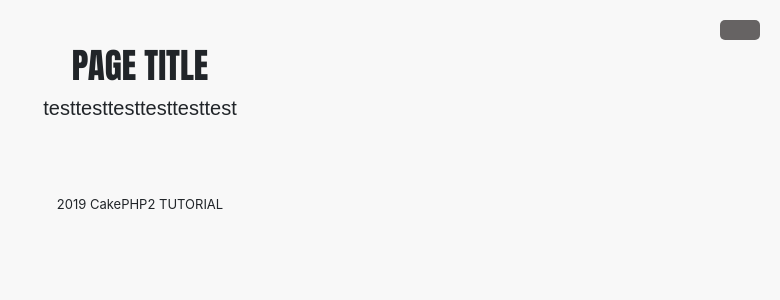
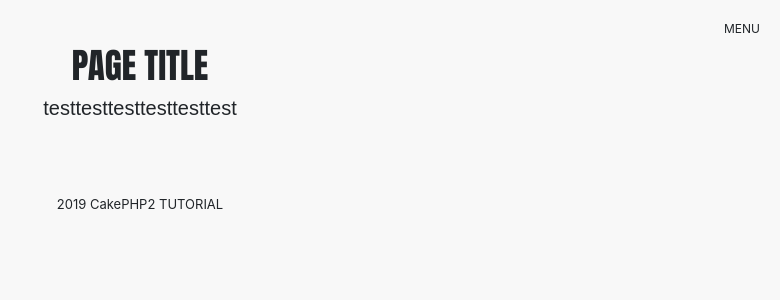
Before and after one commit to annachaaan/CakePHP_tutorial, a CakePHP app: the page made by cakephp/app/View/Layouts/main.ctp in a window 1280 px wide. Shown: the top 300 px of the page, without its empty margins (500-1280 px from the left). Run offline with PHP 8.4 and a stand-in for CakePHP, Linux system fonts and the light colour scheme; the template is opened without the code that fills it, so the values that code supplies are empty; some libraries are stand-ins or nearby versions.

Commit message:
MENUボタン修正

```diff
--- a/cakephp/app/View/Elements/search.ctp
+++ b/cakephp/app/View/Elements/search.ctp
@@ -139,4 +139,6 @@
 </nav>
 
 <!-- 開閉用ボタン -->
-<div class="side-menu-btn" id="js__sideMenuBtn"></div>
+<div class="side-menu-btn" id="js__sideMenuBtn">
+    <p>MENU</p>
+</div>
--- a/cakephp/app/webroot/css/master.css
+++ b/cakephp/app/webroot/css/master.css
@@ -56,15 +56,19 @@
   /* 開閉用ボタン */
   .side-menu-btn {
     position: fixed;
-    top: 20px;
-    right: 20px;
-    width: 40px;
-    height: 20px;
+    top: 15px;
+    right: 15px;
+    width: 46px;
+    height: 26px;
     border-radius: 5px;
     padding: 5px;
-    background: #666363;
+    background: #F8F8F8;
     cursor: pointer;
     z-index: 4;
+  }
+
+  .side-menu-btn p {
+    font-size:12px;
   }
 
   /* メインコンテンツ */
```
